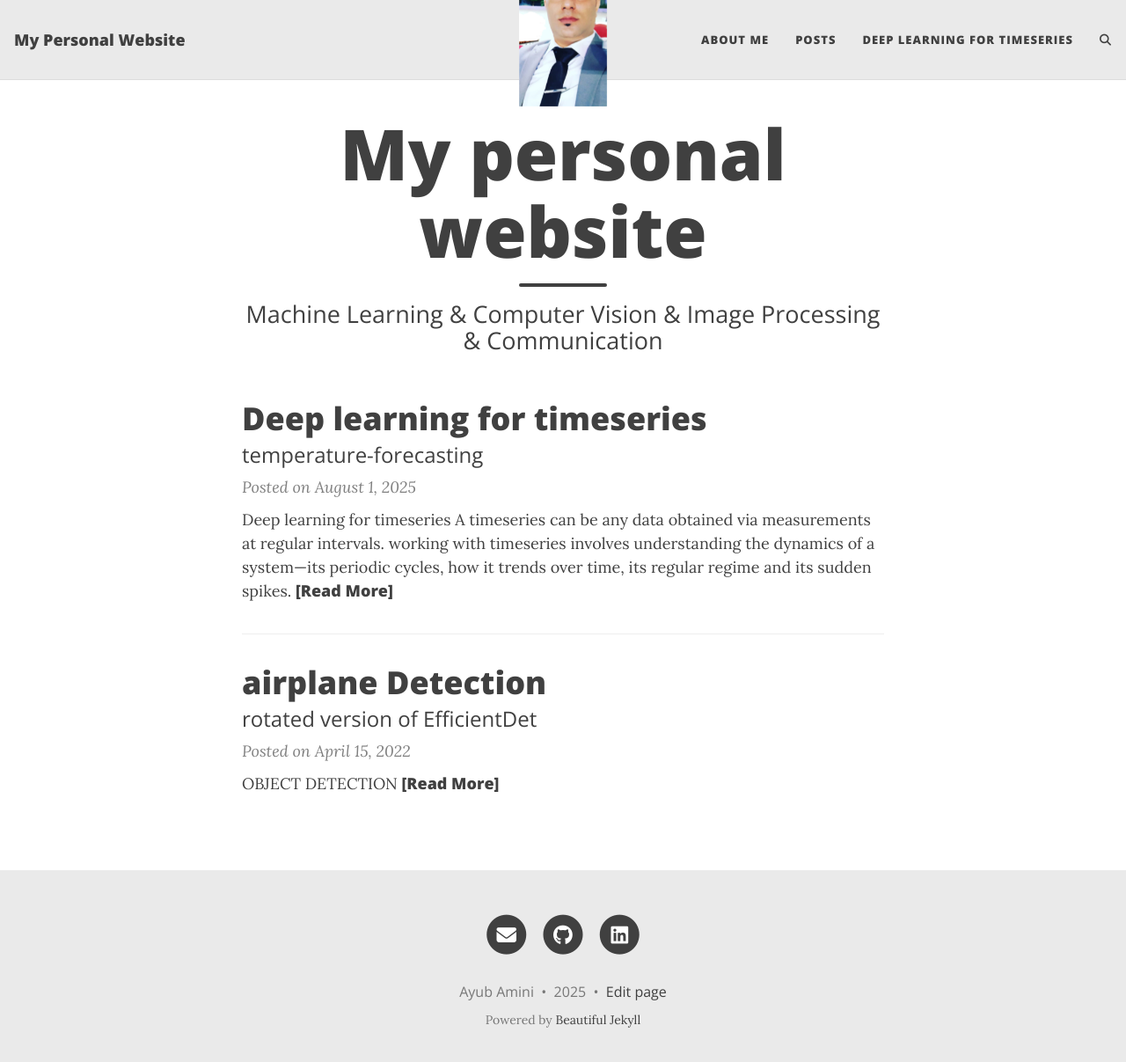
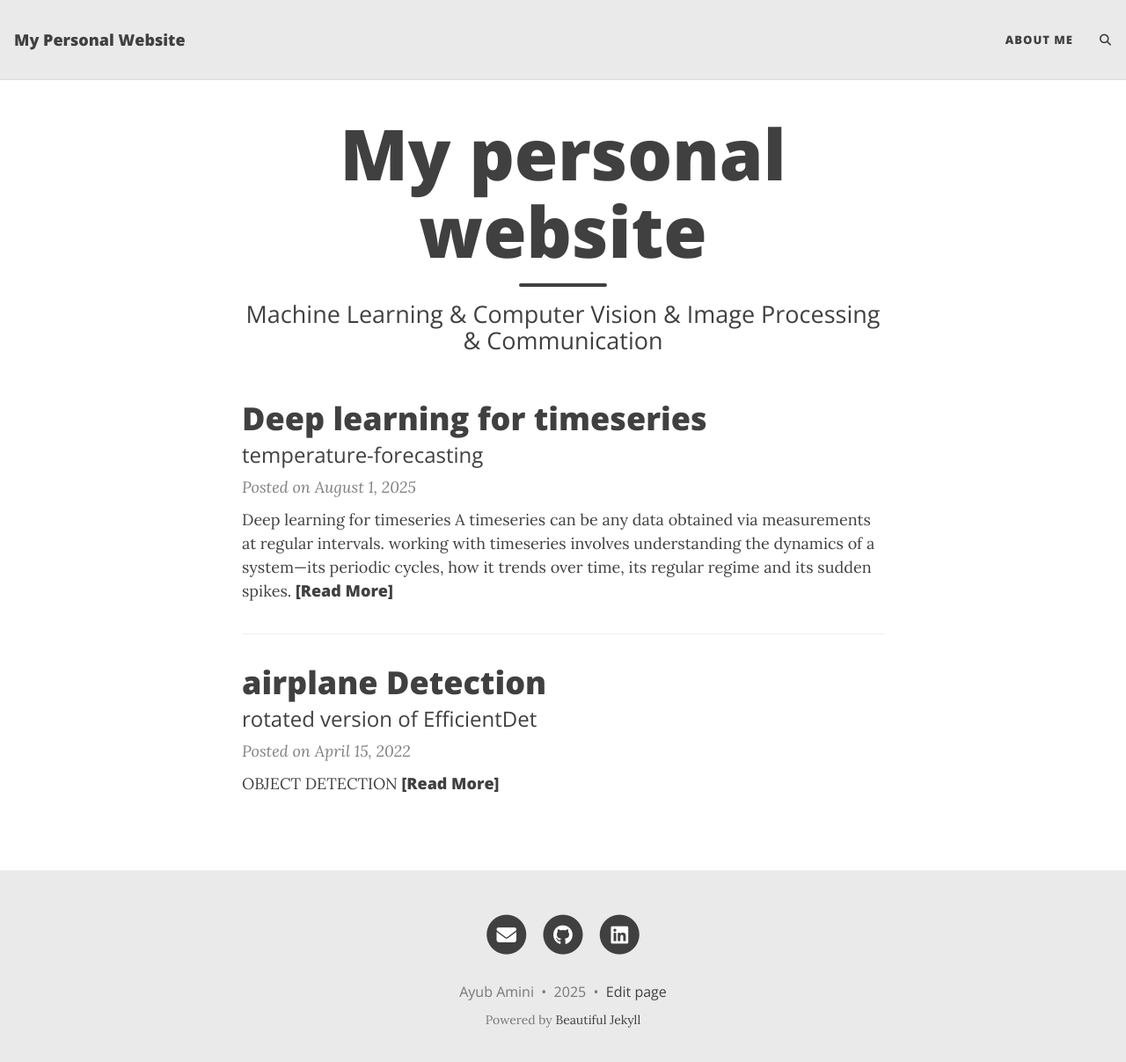
Before and after one commit to jobe1366/jobe1366.github.io, a Jekyll site: the page built from index.html, in a window 1280 px wide and 1220 px high. Shown: the top 1207 px of the window at 88% size. Built offline with Jekyll 4.4.1, drawn with Linux system fonts in a browser that asks for light colours; the list of posts is cut into pages by our own code; comment, search, counter and statistics services are not loaded.

Commit message:
Update _config.yml

```diff
--- a/_config.yml
+++ b/_config.yml
@@ -21,8 +21,6 @@ author: Ayub Amini
 
 navbar-links:
   About Me: "aboutme"
-  Posts: "posts"
-  Deep Learning for Timeseries : "temperature-forecasting"
 
 ################
 # --- Logo --- #
@@ -30,7 +28,7 @@ navbar-links:
 
 # Image to show in the navigation bar - works best with a square image
 # Remove this parameter if you don't want an image in the navbar
-avatar: "/assets/img/4.png"
+#avatar: "/assets/img/4.png"
 
 # By default, the image is cut into a circle. You can disable this behaviour by setting 'round-avatar: false'
 round-avatar: false
@@ -57,7 +55,7 @@ social-network-links:
   # whatsapp: 15551212
 #  medium: yourname
 #  reddit: yourname or r/yoursubreddit
-  linkedin: "Ayub Amini"
+  linkedin: "https://www.linkedin.com/in/ayub-amini-a02763158/"
 #  xing: yourname
 #  stackoverflow: "3943160/daattali"
 #  snapchat: deanat78
@@ -93,7 +91,7 @@ social-network-links:
 share-links-active:
   twitter: false
   facebook: false
-  linkedin: false
+  linkedin: True
   vk: false
   reddit: false
 
```
